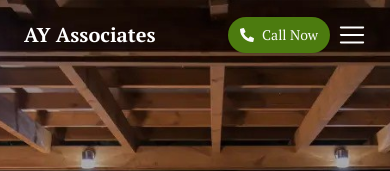
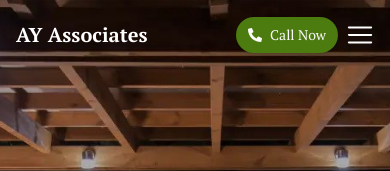
Before and after one commit to dev-kingz/ayassociates, a Next.js app: page / in a window 390 px wide. Shown: the top 171 px of the page. Built offline with nearby package versions, Linux system fonts and the light colour scheme.

Commit message:
refactor: Update Navbar component styling for responsive design

```diff
--- a/src/components/Menus/Navbar/index.tsx
+++ b/src/components/Menus/Navbar/index.tsx
@@ -11,7 +11,7 @@ export function Navbar() {
   return (
     <nav
       className={cn(
-        "absolute left-0 top-0 z-50 flex h-[70px] w-full items-center justify-between self-stretch px-6  transition-transform duration-300 ease-in-out md:px-20"
+        "absolute left-0 top-0 z-50 flex h-[70px] w-full items-center justify-between self-stretch transition-transform duration-300 ease-in-out px-4 lg:px-20"
       )}
     >
       <Link href={"/"}>
```
